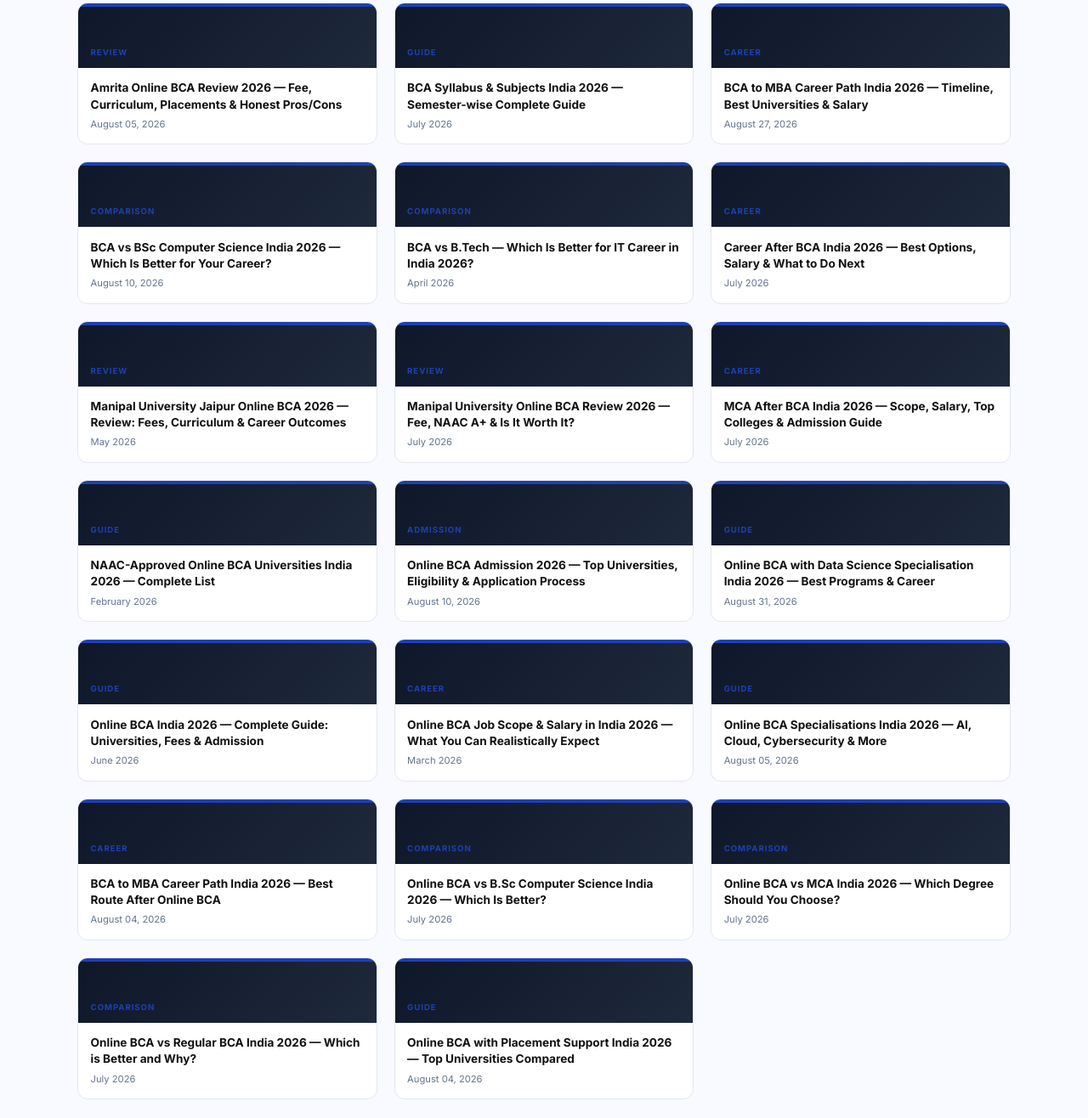
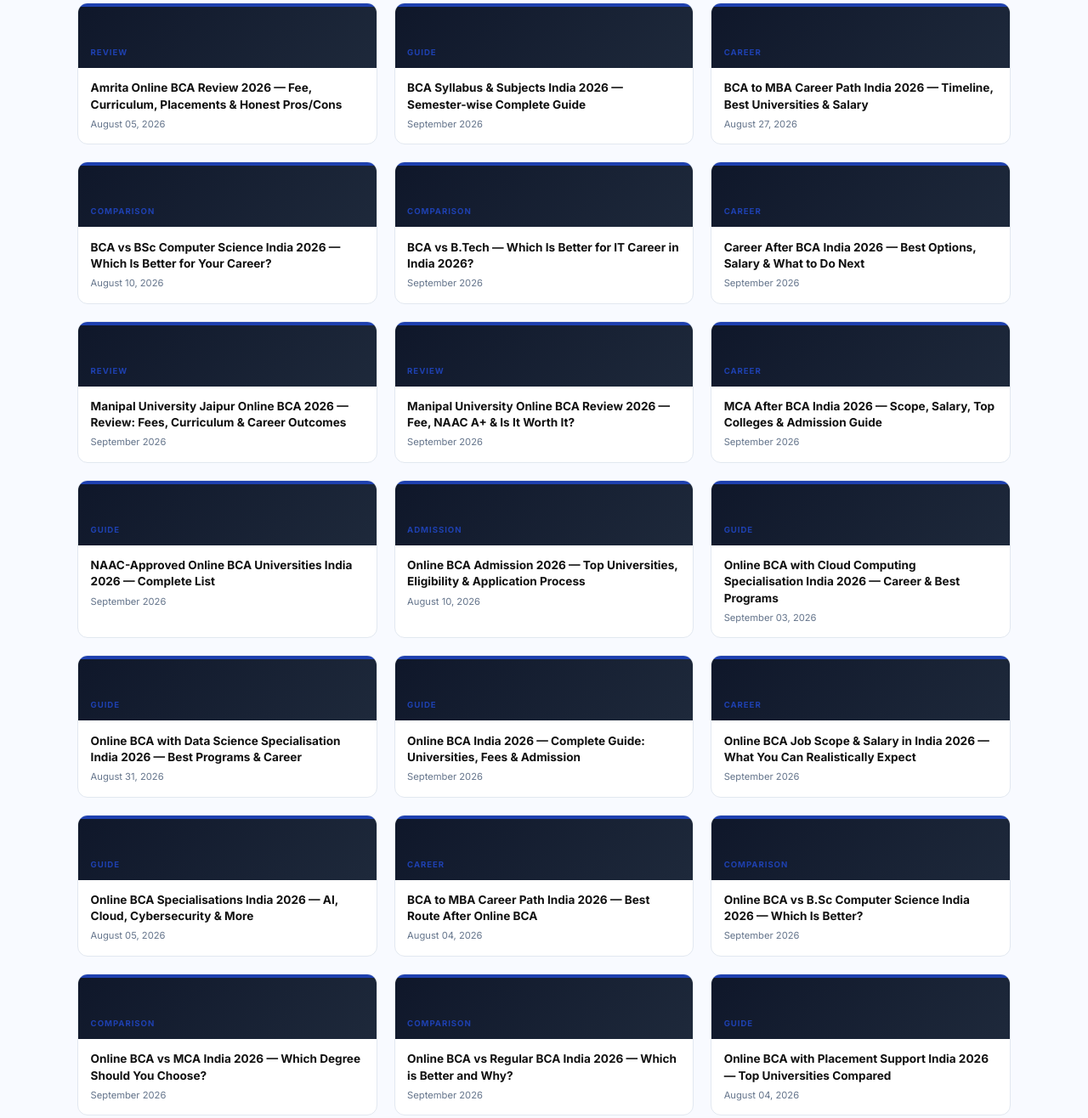
Before and after one commit to durgeshkekare-gif/onlinebca-in, a website: page blog/index.html in a window 1280 px wide. Shown: the part 333-1649 px from the top of the page at 85% size. Drawn offline with Linux system fonts and the light colour scheme.

Commit message:
fix: rebuild blog index

```diff
--- a/blog/index.html
+++ b/blog/index.html
@@ -1,7 +1,7 @@
 <!DOCTYPE html><html lang="en"><head>
 <meta charset="UTF-8"><link rel="icon" href="/favicon.ico">
-<meta name="viewport" content="width=device-width,initial-scale=1.0"><meta name="robots" content="index,follow">
-<title>Blog — 20 Guides | onlinebca.in</title>
+<meta name="viewport" content="width=device-width,initial-scale=1.0">
+<title>Blog — 21 Guides | onlinebca.in</title>
 <link rel="canonical" href="https://onlinebca.in/blog">
 <script async src="https://www.googletagmanager.com/gtag/js?id=G-WTNYSKGFYS"></script>
 <script>window.dataLayer=window.dataLayer||[];function gtag(){dataLayer.push(arguments);}gtag('js',new Date());gtag('config','G-WTNYSKGFYS');</script>
@@ -9,31 +9,33 @@
 <link href="https://fonts.googleapis.com/css2?family=Sora:wght@400;600;700;800&family=Inter:wght@300;400;500;600;700&display=swap" rel="stylesheet">
 <link rel="stylesheet" href="/assets/style.css?v=11">
 </head><body>
-<nav class="nav"><a href="/" class="nav-logo"><span style='color:#3B82F6'>Online</span>BCA.in</a><a href="/apply.html" class="nav-cta">Free Counselling</a><button class="nav-ham">&#9776;</button></nav>
+<nav class="nav"><a href="/" class="nav-logo"><span style='color:#3B82F6'>Online</span>BCA.in</a>
+<a href="/apply.html" class="nav-cta">Free Counselling</a><button class="nav-ham">&#9776;</button></nav>
 <div style="background:linear-gradient(135deg,#0F172A,#1E293B);padding:52px 4%;text-align:center;border-bottom:3px solid #1E40AF33;">
-  <span style="font-size:.63rem;font-weight:700;letter-spacing:.16em;text-transform:uppercase;color:#1E40AF;display:block;margin-bottom:.5rem;">20 articles · Updated August 04, 2026</span>
-  <h1 style="font-family:Sora,sans-serif;font-size:clamp(1.75rem,3.5vw,2.4rem);font-weight:800;color:#fff;letter-spacing:-.03em;margin-bottom:.5rem;">Guides &amp; Reviews</h1>
-  <p style="font-size:.875rem;color:rgba(255,255,255,.45);max-width:520px;margin:.5rem auto 0;">Program reviews, career guides and salary insights for professionals in India.</p>
+<span style="font-size:.63rem;font-weight:700;letter-spacing:.16em;text-transform:uppercase;color:#1E40AF;display:block;margin-bottom:.5rem;">21 articles · Updated August 04, 2026</span>
+<h1 style="font-family:Sora,sans-serif;font-size:clamp(1.75rem,3.5vw,2.4rem);font-weight:800;color:#fff;letter-spacing:-.03em;margin-bottom:.5rem;">Guides &amp; Reviews</h1>
+<p style="font-size:.875rem;color:rgba(255,255,255,.45);max-width:520px;margin:.5rem auto 0;">Program reviews, career guides and salary insights for professionals in India.</p>
 </div>
 <div class="blog-grid"><a href="/blog/amrita-online-bca-review-2026" class="blog-card"><div class="blog-card-bar" style="background:#1E40AF;"></div><div class="blog-card-head"><span class="blog-card-cat" style="color:#1E40AF;">Review</span></div><div class="blog-card-body"><div class="blog-card-title">Amrita Online BCA Review 2026 — Fee, Curriculum, Placements & Honest Pros/Cons</div><div class="blog-card-date">August 05, 2026</div></div></a>
-<a href="/blog/bca-syllabus-subjects-india-2026" class="blog-card"><div class="blog-card-bar" style="background:#1E40AF;"></div><div class="blog-card-head"><span class="blog-card-cat" style="color:#1E40AF;">Guide</span></div><div class="blog-card-body"><div class="blog-card-title">BCA Syllabus & Subjects India 2026 — Semester-wise Complete Guide</div><div class="blog-card-date">July 2026</div></div></a>
+<a href="/blog/bca-syllabus-subjects-india-2026" class="blog-card"><div class="blog-card-bar" style="background:#1E40AF;"></div><div class="blog-card-head"><span class="blog-card-cat" style="color:#1E40AF;">Guide</span></div><div class="blog-card-body"><div class="blog-card-title">BCA Syllabus & Subjects India 2026 — Semester-wise Complete Guide</div><div class="blog-card-date">September 2026</div></div></a>
 <a href="/blog/bca-to-mba-career-path-india-2026" class="blog-card"><div class="blog-card-bar" style="background:#1E40AF;"></div><div class="blog-card-head"><span class="blog-card-cat" style="color:#1E40AF;">Career</span></div><div class="blog-card-body"><div class="blog-card-title">BCA to MBA Career Path India 2026 — Timeline, Best Universities & Salary</div><div class="blog-card-date">August 27, 2026</div></div></a>
 <a href="/blog/bca-vs-bsc-computer-science-india-2026" class="blog-card"><div class="blog-card-bar" style="background:#1E40AF;"></div><div class="blog-card-head"><span class="blog-card-cat" style="color:#1E40AF;">Comparison</span></div><div class="blog-card-body"><div class="blog-card-title">BCA vs BSc Computer Science India 2026 — Which Is Better for Your Career?</div><div class="blog-card-date">August 10, 2026</div></div></a>
-<a href="/blog/bca-vs-btech-which-is-better" class="blog-card"><div class="blog-card-bar" style="background:#1E40AF;"></div><div class="blog-card-head"><span class="blog-card-cat" style="color:#1E40AF;">Comparison</span></div><div class="blog-card-body"><div class="blog-card-title">BCA vs B.Tech — Which Is Better for IT Career in India 2026?</div><div class="blog-card-date">April 2026</div></div></a>
-<a href="/blog/career-after-bca-india-2026" class="blog-card"><div class="blog-card-bar" style="background:#1E40AF;"></div><div class="blog-card-head"><span class="blog-card-cat" style="color:#1E40AF;">Career</span></div><div class="blog-card-body"><div class="blog-card-title">Career After BCA India 2026 — Best Options, Salary & What to Do Next</div><div class="blog-card-date">July 2026</div></div></a>
-<a href="/blog/manipal-online-bca-review-2026" class="blog-card"><div class="blog-card-bar" style="background:#1E40AF;"></div><div class="blog-card-head"><span class="blog-card-cat" style="color:#1E40AF;">Review</span></div><div class="blog-card-body"><div class="blog-card-title">Manipal University Jaipur Online BCA 2026 — Review: Fees, Curriculum & Career Outcomes</div><div class="blog-card-date">May 2026</div></div></a>
-<a href="/blog/manipal-university-online-bca-review-2026" class="blog-card"><div class="blog-card-bar" style="background:#1E40AF;"></div><div class="blog-card-head"><span class="blog-card-cat" style="color:#1E40AF;">Review</span></div><div class="blog-card-body"><div class="blog-card-title">Manipal University Online BCA Review 2026 — Fee, NAAC A+ & Is It Worth It?</div><div class="blog-card-date">July 2026</div></div></a>
-<a href="/blog/mca-after-bca-india-2026-scope-salary-admission" class="blog-card"><div class="blog-card-bar" style="background:#1E40AF;"></div><div class="blog-card-head"><span class="blog-card-cat" style="color:#1E40AF;">Career</span></div><div class="blog-card-body"><div class="blog-card-title">MCA After BCA India 2026 — Scope, Salary, Top Colleges & Admission Guide</div><div class="blog-card-date">July 2026</div></div></a>
-<a href="/blog/naac-approved-online-bca-india" class="blog-card"><div class="blog-card-bar" style="background:#1E40AF;"></div><div class="blog-card-head"><span class="blog-card-cat" style="color:#1E40AF;">Guide</span></div><div class="blog-card-body"><div class="blog-card-title">NAAC-Approved Online BCA Universities India 2026 — Complete List</div><div class="blog-card-date">February 2026</div></div></a>
+<a href="/blog/bca-vs-btech-which-is-better" class="blog-card"><div class="blog-card-bar" style="background:#1E40AF;"></div><div class="blog-card-head"><span class="blog-card-cat" style="color:#1E40AF;">Comparison</span></div><div class="blog-card-body"><div class="blog-card-title">BCA vs B.Tech — Which Is Better for IT Career in India 2026?</div><div class="blog-card-date">September 2026</div></div></a>
+<a href="/blog/career-after-bca-india-2026" class="blog-card"><div class="blog-card-bar" style="background:#1E40AF;"></div><div class="blog-card-head"><span class="blog-card-cat" style="color:#1E40AF;">Career</span></div><div class="blog-card-body"><div class="blog-card-title">Career After BCA India 2026 — Best Options, Salary & What to Do Next</div><div class="blog-card-date">September 2026</div></div></a>
+<a href="/blog/manipal-online-bca-review-2026" class="blog-card"><div class="blog-card-bar" style="background:#1E40AF;"></div><div class="blog-card-head"><span class="blog-card-cat" style="color:#1E40AF;">Review</span></div><div class="blog-card-body"><div class="blog-card-title">Manipal University Jaipur Online BCA 2026 — Review: Fees, Curriculum & Career Outcomes</div><div class="blog-card-date">September 2026</div></div></a>
+<a href="/blog/manipal-university-online-bca-review-2026" class="blog-card"><div class="blog-card-bar" style="background:#1E40AF;"></div><div class="blog-card-head"><span class="blog-card-cat" style="color:#1E40AF;">Review</span></div><div class="blog-card-body"><div class="blog-card-title">Manipal University Online BCA Review 2026 — Fee, NAAC A+ & Is It Worth It?</div><div class="blog-card-date">September 2026</div></div></a>
+<a href="/blog/mca-after-bca-india-2026-scope-salary-admission" class="blog-card"><div class="blog-card-bar" style="background:#1E40AF;"></div><div class="blog-card-head"><span class="blog-card-cat" style="color:#1E40AF;">Career</span></div><div class="blog-card-body"><div class="blog-card-title">MCA After BCA India 2026 — Scope, Salary, Top Colleges & Admission Guide</div><div class="blog-card-date">September 2026</div></div></a>
+<a href="/blog/naac-approved-online-bca-india" class="blog-card"><div class="blog-card-bar" style="background:#1E40AF;"></div><div class="blog-card-head"><span class="blog-card-cat" style="color:#1E40AF;">Guide</span></div><div class="blog-card-body"><div class="blog-card-title">NAAC-Approved Online BCA Universities India 2026 — Complete List</div><div class="blog-card-date">September 2026</div></div></a>
 <a href="/blog/online-bca-admission-2026-guide" class="blog-card"><div class="blog-card-bar" style="background:#1E40AF;"></div><div class="blog-card-head"><span class="blog-card-cat" style="color:#1E40AF;">Admission</span></div><div class="blog-card-body"><div class="blog-card-title">Online BCA Admission 2026 — Top Universities, Eligibility & Application Process</div><div class="blog-card-date">August 10, 2026</div></div></a>
+<a href="/blog/online-bca-cloud-computing-specialization-india-2026" class="blog-card"><div class="blog-card-bar" style="background:#1E40AF;"></div><div class="blog-card-head"><span class="blog-card-cat" style="color:#1E40AF;">Guide</span></div><div class="blog-card-body"><div class="blog-card-title">Online BCA with Cloud Computing Specialisation India 2026 — Career & Best Programs</div><div class="blog-card-date">September 03, 2026</div></div></a>
 <a href="/blog/online-bca-data-science-specialization-india-2026" class="blog-card"><div class="blog-card-bar" style="background:#1E40AF;"></div><div class="blog-card-head"><span class="blog-card-cat" style="color:#1E40AF;">Guide</span></div><div class="blog-card-body"><div class="blog-card-title">Online BCA with Data Science Specialisation India 2026 — Best Programs & Career</div><div class="blog-card-date">August 31, 2026</div></div></a>
-<a href="/blog/online-bca-india-2026" class="blog-card"><div class="blog-card-bar" style="background:#1E40AF;"></div><div class="blog-card-head"><span class="blog-card-cat" style="color:#1E40AF;">Guide</span></div><div class="blog-card-body"><div class="blog-card-title">Online BCA India 2026 — Complete Guide: Universities, Fees & Admission</div><div class="blog-card-date">June 2026</div></div></a>
-<a href="/blog/online-bca-job-scope-salary-india" class="blog-card"><div class="blog-card-bar" style="background:#1E40AF;"></div><div class="blog-card-head"><span class="blog-card-cat" style="color:#1E40AF;">Career</span></div><div class="blog-card-body"><div class="blog-card-title">Online BCA Job Scope & Salary in India 2026 — What You Can Realistically Expect</div><div class="blog-card-date">March 2026</div></div></a>
+<a href="/blog/online-bca-india-2026" class="blog-card"><div class="blog-card-bar" style="background:#1E40AF;"></div><div class="blog-card-head"><span class="blog-card-cat" style="color:#1E40AF;">Guide</span></div><div class="blog-card-body"><div class="blog-card-title">Online BCA India 2026 — Complete Guide: Universities, Fees & Admission</div><div class="blog-card-date">September 2026</div></div></a>
+<a href="/blog/online-bca-job-scope-salary-india" class="blog-card"><div class="blog-card-bar" style="background:#1E40AF;"></div><div class="blog-card-head"><span class="blog-card-cat" style="color:#1E40AF;">Career</span></div><div class="blog-card-body"><div class="blog-card-title">Online BCA Job Scope & Salary in India 2026 — What You Can Realistically Expect</div><div class="blog-card-date">September 2026</div></div></a>
 <a href="/blog/online-bca-specializations-india-2026" class="blog-card"><div class="blog-card-bar" style="background:#1E40AF;"></div><div class="blog-card-head"><span class="blog-card-cat" style="color:#1E40AF;">Guide</span></div><div class="blog-card-body"><div class="blog-card-title">Online BCA Specialisations India 2026 — AI, Cloud, Cybersecurity & More</div><div class="blog-card-date">August 05, 2026</div></div></a>
 <a href="/blog/online-bca-to-mba-career-path-india-2026" class="blog-card"><div class="blog-card-bar" style="background:#1E40AF;"></div><div class="blog-card-head"><span class="blog-card-cat" style="color:#1E40AF;">Career</span></div><div class="blog-card-body"><div class="blog-card-title">BCA to MBA Career Path India 2026 — Best Route After Online BCA</div><div class="blog-card-date">August 04, 2026</div></div></a>
-<a href="/blog/online-bca-vs-bsc-cs-india-2026" class="blog-card"><div class="blog-card-bar" style="background:#1E40AF;"></div><div class="blog-card-head"><span class="blog-card-cat" style="color:#1E40AF;">Comparison</span></div><div class="blog-card-body"><div class="blog-card-title">Online BCA vs B.Sc Computer Science India 2026 — Which Is Better?</div><div class="blog-card-date">July 2026</div></div></a>
-<a href="/blog/online-bca-vs-mca-which-better-india-2026" class="blog-card"><div class="blog-card-bar" style="background:#1E40AF;"></div><div class="blog-card-head"><span class="blog-card-cat" style="color:#1E40AF;">Comparison</span></div><div class="blog-card-body"><div class="blog-card-title">Online BCA vs MCA India 2026 — Which Degree Should You Choose?</div><div class="blog-card-date">July 2026</div></div></a>
-<a href="/blog/online-bca-vs-regular-bca-india-2026" class="blog-card"><div class="blog-card-bar" style="background:#1E40AF;"></div><div class="blog-card-head"><span class="blog-card-cat" style="color:#1E40AF;">Comparison</span></div><div class="blog-card-body"><div class="blog-card-title">Online BCA vs Regular BCA India 2026 — Which is Better and Why?</div><div class="blog-card-date">July 2026</div></div></a>
+<a href="/blog/online-bca-vs-bsc-cs-india-2026" class="blog-card"><div class="blog-card-bar" style="background:#1E40AF;"></div><div class="blog-card-head"><span class="blog-card-cat" style="color:#1E40AF;">Comparison</span></div><div class="blog-card-body"><div class="blog-card-title">Online BCA vs B.Sc Computer Science India 2026 — Which Is Better?</div><div class="blog-card-date">September 2026</div></div></a>
+<a href="/blog/online-bca-vs-mca-which-better-india-2026" class="blog-card"><div class="blog-card-bar" style="background:#1E40AF;"></div><div class="blog-card-head"><span class="blog-card-cat" style="color:#1E40AF;">Comparison</span></div><div class="blog-card-body"><div class="blog-card-title">Online BCA vs MCA India 2026 — Which Degree Should You Choose?</div><div class="blog-card-date">September 2026</div></div></a>
+<a href="/blog/online-bca-vs-regular-bca-india-2026" class="blog-card"><div class="blog-card-bar" style="background:#1E40AF;"></div><div class="blog-card-head"><span class="blog-card-cat" style="color:#1E40AF;">Comparison</span></div><div class="blog-card-body"><div class="blog-card-title">Online BCA vs Regular BCA India 2026 — Which is Better and Why?</div><div class="blog-card-date">September 2026</div></div></a>
 <a href="/blog/online-bca-with-placement-support-india-2026" class="blog-card"><div class="blog-card-bar" style="background:#1E40AF;"></div><div class="blog-card-head"><span class="blog-card-cat" style="color:#1E40AF;">Guide</span></div><div class="blog-card-body"><div class="blog-card-title">Online BCA with Placement Support India 2026 — Top Universities Compared</div><div class="blog-card-date">August 04, 2026</div></div></a></div>
 <footer style="background:#0F172A;padding:1.5rem 4%;margin-top:3rem;text-align:center;">
 <p style="font-size:.7rem;color:rgba(255,255,255,.35);">© 2026 onlinebca.in</p>
```
